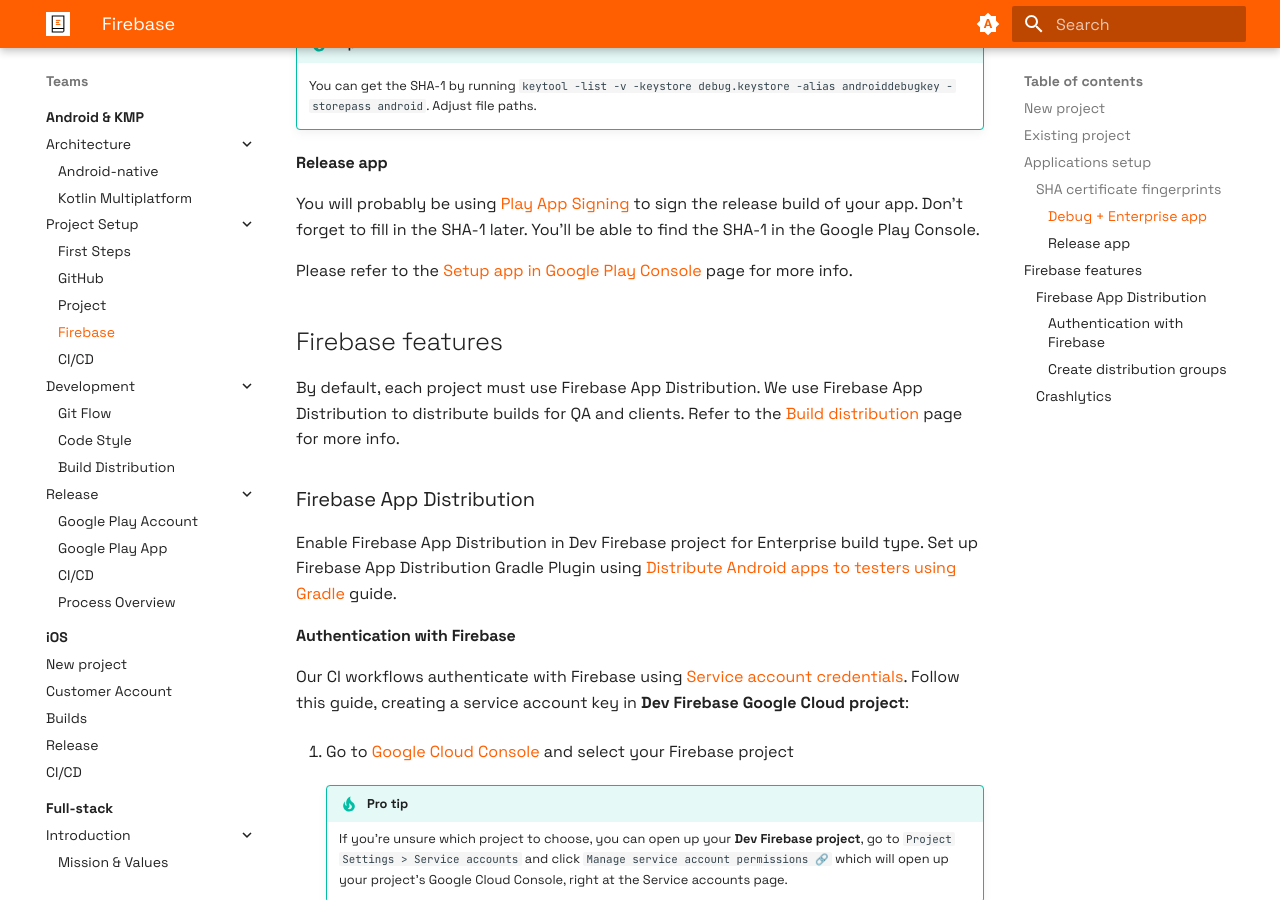
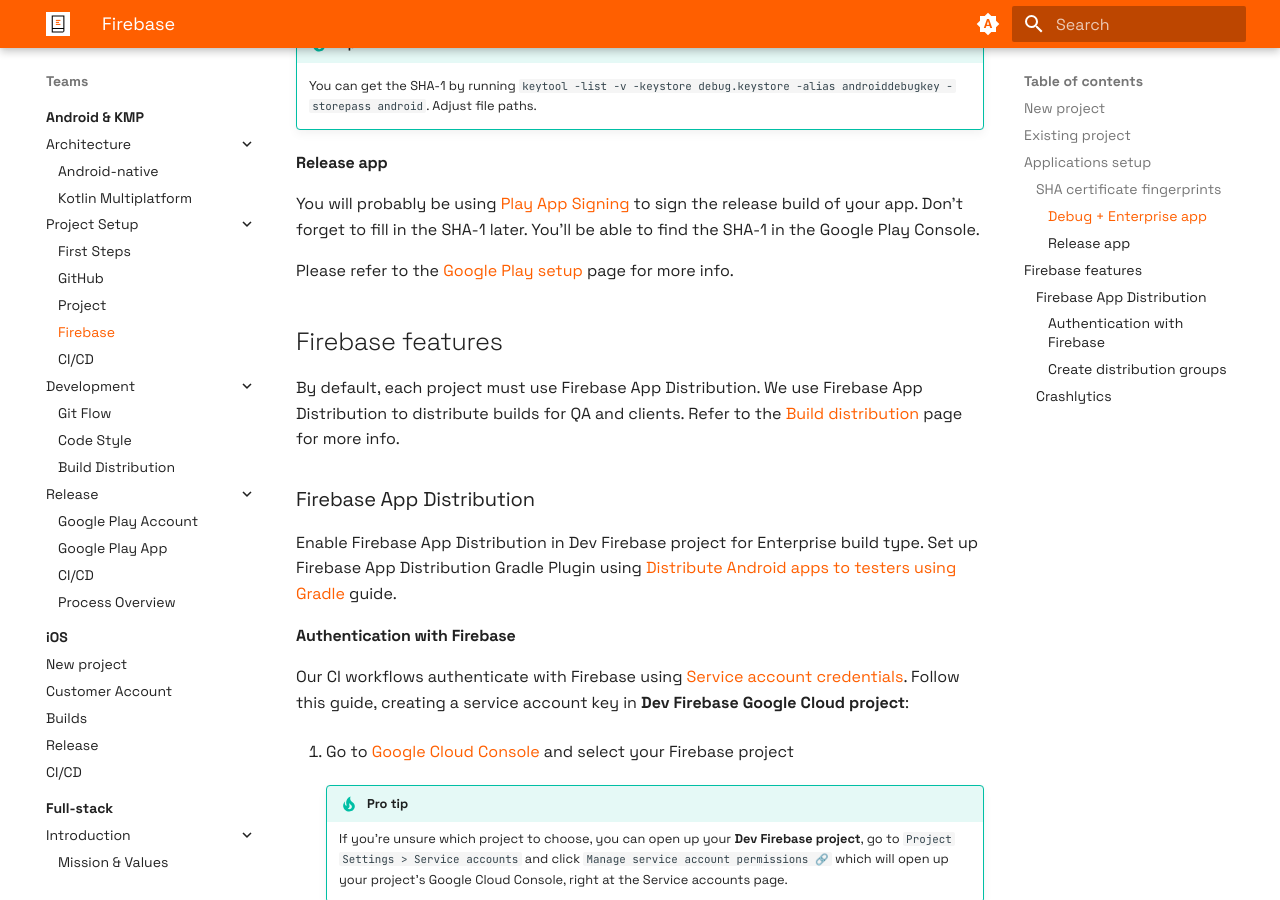
Before and after one commit to futuredapp/Engineering-Handbook, an MkDocs documentation site: the page built from docs/Teams/android/project_setup/30_firebase.md, in a window 1280 px wide and 900 px high, scrolled down 2421 px. Built offline with MkDocs 1.6.1 and Material for MkDocs 9.7.7, drawn with Linux system fonts in a browser that asks for light colours.

Commit message:
Fix links

```diff
--- a/docs/Teams/android/project_setup/30_firebase.md
+++ b/docs/Teams/android/project_setup/30_firebase.md
@@ -70,7 +70,7 @@
 
 You will probably be using [Play App Signing](https://support.google.com/googleplay/android-developer/answer/9842756?hl=en) to sign the release build of your app. Don't forget to fill in the SHA-1 later. You'll be able to find the SHA-1 in the Google Play Console.
 
-Please refer to the [Setup app in Google Play Console](../release/10_google_play_app.md#app-signing-key) page for more info.
+Please refer to the [Google Play setup](../release/10_google_play_app.md#key-management) page for more info.
 
 ## Firebase features
 
```
Also changed, not shown: docs/Teams/android/release/10_google_play_app.md (+1 -1 lines).
